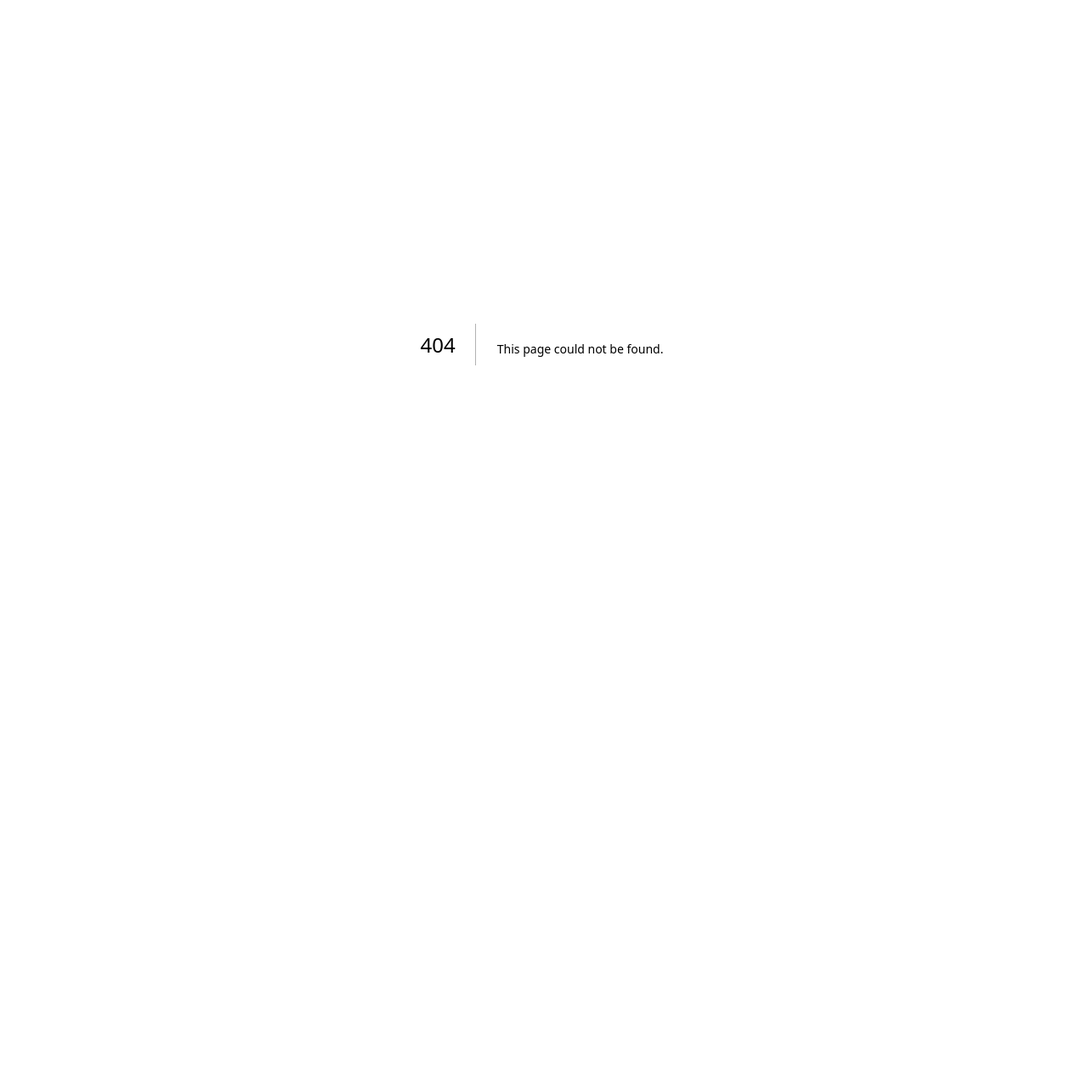
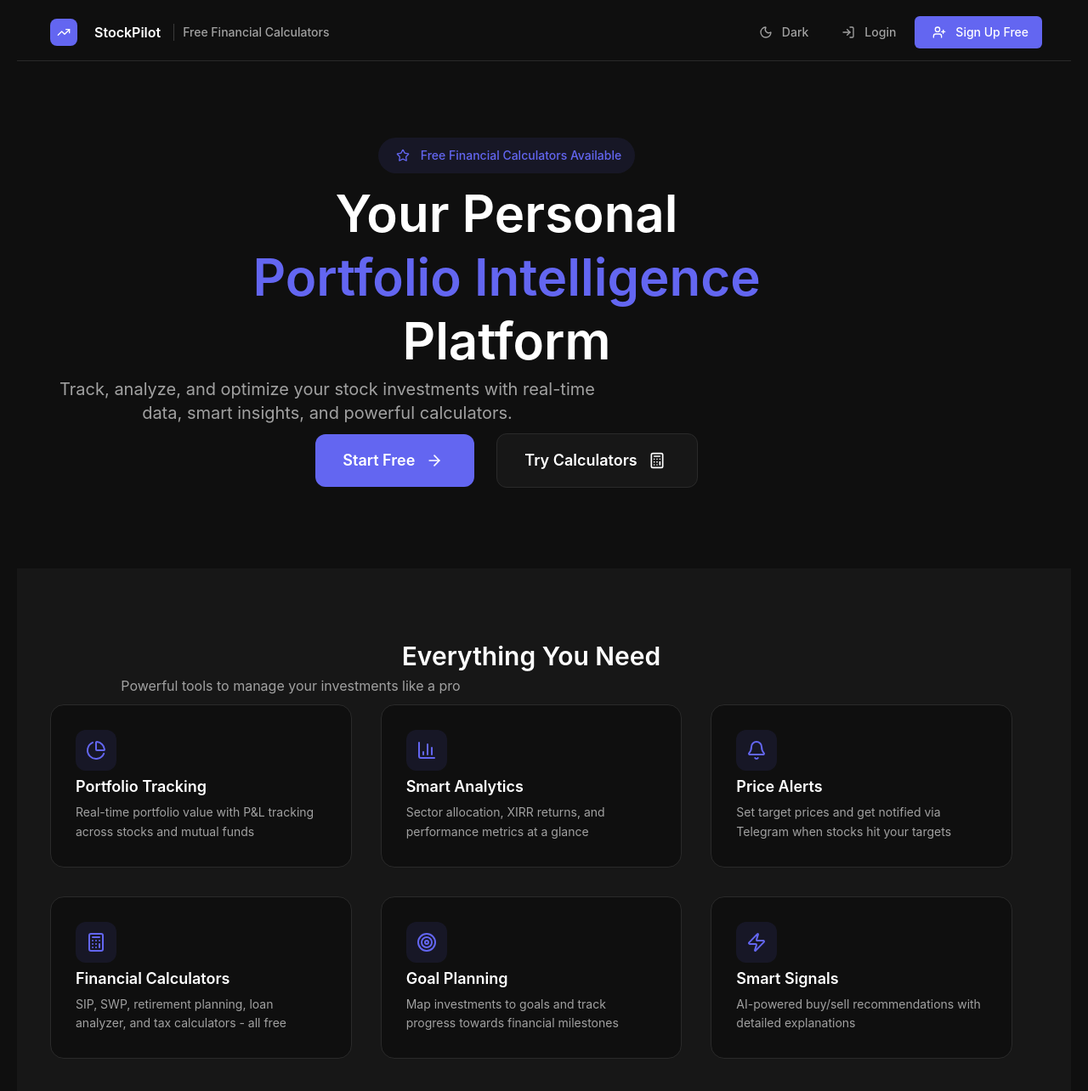
Before and after one commit to Mritunjaypratapsinghh/stockpilot, a Next.js app in the folder frontend/: page /landing in a window 1280 px wide. Before the commit this address had no page. Shown: the top 1284 px of the page at 85% size. Before the commit the page ends 820 px from the top, so only its background shows below. Built offline with nearby package versions, Linux system fonts and the light colour scheme.

Commit message:
feat: add public landing page for StockPilot
- Create /landing page with hero, features, calculators section, CTA
- Redirect non-logged users from / to /landing
- Landing page uses PublicNavbar with login/signup buttons
- Highlights free calculators as key feature

```diff
--- /dev/null
+++ b/frontend/src/app/landing/page.js
@@ -0,0 +1,134 @@
+'use client';
+import Link from 'next/link';
+import { TrendingUp, PieChart, Bell, Calculator, Shield, Zap, BarChart3, Target, ArrowRight, Check, Star, ChevronRight } from 'lucide-react';
+import PublicNavbar from '../../components/PublicNavbar';
+
+const features = [
+  { icon: PieChart, title: 'Portfolio Tracking', desc: 'Real-time portfolio value with P&L tracking across stocks and mutual funds' },
+  { icon: BarChart3, title: 'Smart Analytics', desc: 'Sector allocation, XIRR returns, and performance metrics at a glance' },
+  { icon: Bell, title: 'Price Alerts', desc: 'Set target prices and get notified via Telegram when stocks hit your targets' },
+  { icon: Calculator, title: 'Financial Calculators', desc: 'SIP, SWP, retirement planning, loan analyzer, and tax calculators - all free' },
+  { icon: Target, title: 'Goal Planning', desc: 'Map investments to goals and track progress towards financial milestones' },
+  { icon: Zap, title: 'Smart Signals', desc: 'AI-powered buy/sell recommendations with detailed explanations' },
+];
+
+const calculators = [
+  'Asset Allocation', 'SIP Step-up', 'StockPilot Score', 'Retirement Planner',
+  'SWP Generator', 'Loan Analyzer', 'Salary & Tax', 'Cashflow Planner'
+];
+
+export default function LandingPage() {
+  return (
+    <div className="min-h-screen bg-[var(--bg-primary)]">
+      <PublicNavbar />
+
+      {/* Hero */}
+      <section className="px-6 py-20 max-w-6xl mx-auto text-center">
+        <div className="inline-flex items-center gap-2 px-4 py-2 bg-[var(--accent)]/10 rounded-full text-[var(--accent)] text-sm font-medium mb-6">
+          <Star className="w-4 h-4" /> Free Financial Calculators Available
+        </div>
+        <h1 className="text-5xl md:text-6xl font-bold text-[var(--text-primary)] mb-6 leading-tight">
+          Your Personal<br />
+          <span className="text-[var(--accent)]">Portfolio Intelligence</span><br />
+          Platform
+        </h1>
+        <p className="text-xl text-[var(--text-secondary)] mb-10 max-w-2xl mx-auto">
+          Track, analyze, and optimize your stock investments with real-time data, smart insights, and powerful calculators.
+        </p>
+        <div className="flex items-center justify-center gap-4 flex-wrap">
+          <Link href="/login?signup=true" className="inline-flex items-center gap-2 px-8 py-4 bg-[var(--accent)] text-white rounded-xl font-semibold text-lg hover:opacity-90 transition-opacity">
+            Start Free <ArrowRight className="w-5 h-5" />
+          </Link>
+          <Link href="/calculators" className="inline-flex items-center gap-2 px-8 py-4 bg-[var(--bg-secondary)] text-[var(--text-primary)] rounded-xl font-semibold text-lg border border-[var(--border)] hover:bg-[var(--bg-tertiary)] transition-colors">
+            Try Calculators <Calculator className="w-5 h-5" />
+          </Link>
+        </div>
+      </section>
+
+      {/* Features */}
+      <section className="px-6 py-20 bg-[var(--bg-secondary)]">
+        <div className="max-w-6xl mx-auto">
+          <h2 className="text-3xl font-bold text-center text-[var(--text-primary)] mb-4">Everything You Need</h2>
+          <p className="text-center text-[var(--text-secondary)] mb-12 max-w-xl mx-auto">Powerful tools to manage your investments like a pro</p>
+          <div className="grid md:grid-cols-2 lg:grid-cols-3 gap-6">
+            {features.map((f, i) => (
+              <div key={i} className="p-6 bg-[var(--bg-primary)] rounded-2xl border border-[var(--border)] hover:border-[var(--accent)]/50 transition-colors">
+                <div className="w-12 h-12 rounded-xl bg-[var(--accent)]/10 flex items-center justify-center mb-4">
+                  <f.icon className="w-6 h-6 text-[var(--accent)]" />
+                </div>
+                <h3 className="text-lg font-semibold text-[var(--text-primary)] mb-2">{f.title}</h3>
+                <p className="text-[var(--text-secondary)] text-sm leading-relaxed">{f.desc}</p>
+              </div>
+            ))}
+          </div>
+        </div>
+      </section>
+
+      {/* Free Calculators */}
+      <section className="px-6 py-20">
+        <div className="max-w-6xl mx-auto">
+          <div className="flex flex-col lg:flex-row items-center gap-12">
+            <div className="flex-1">
+              <div className="inline-flex items-center gap-2 px-3 py-1 bg-green-500/10 rounded-full text-green-500 text-sm font-medium mb-4">
+                100% Free
+              </div>
+              <h2 className="text-3xl font-bold text-[var(--text-primary)] mb-4">Financial Calculators</h2>
+              <p className="text-[var(--text-secondary)] mb-6">
+                No signup required. Use our comprehensive suite of calculators to plan your finances better.
+              </p>
+              <div className="grid grid-cols-2 gap-3 mb-8">
+                {calculators.map((c, i) => (
+                  <div key={i} className="flex items-center gap-2 text-sm text-[var(--text-secondary)]">
+                    <Check className="w-4 h-4 text-green-500" /> {c}
+                  </div>
+                ))}
+              </div>
+              <Link href="/calculators" className="inline-flex items-center gap-2 text-[var(--accent)] font-semibold hover:underline">
+                Open Calculators <ChevronRight className="w-4 h-4" />
+              </Link>
+            </div>
+            <div className="flex-1 bg-[var(--bg-secondary)] rounded-2xl p-8 border border-[var(--border)]">
+              <div className="space-y-4">
+                {['SIP Step-up Calculator', 'Retirement Planner', 'Loan Analyzer'].map((name, i) => (
+                  <div key={i} className="flex items-center justify-between p-4 bg-[var(--bg-primary)] rounded-xl">
+                    <span className="font-medium text-[var(--text-primary)]">{name}</span>
+                    <ArrowRight className="w-4 h-4 text-[var(--text-muted)]" />
+                  </div>
+                ))}
+              </div>
+            </div>
+          </div>
+        </div>
+      </section>
+
+      {/* CTA */}
+      <section className="px-6 py-20 bg-[var(--accent)]">
+        <div className="max-w-3xl mx-auto text-center">
+          <h2 className="text-3xl font-bold text-white mb-4">Ready to Take Control?</h2>
+          <p className="text-white/80 mb-8">Join thousands of investors tracking their portfolios with StockPilot</p>
+          <Link href="/login?signup=true" className="inline-flex items-center gap-2 px-8 py-4 bg-white text-[var(--accent)] rounded-xl font-semibold text-lg hover:bg-white/90 transition-colors">
+            Create Free Account <ArrowRight className="w-5 h-5" />
+          </Link>
+        </div>
+      </section>
+
+      {/* Footer */}
+      <footer className="px-6 py-12 bg-[var(--bg-secondary)] border-t border-[var(--border)]">
+        <div className="max-w-6xl mx-auto flex flex-col md:flex-row items-center justify-between gap-6">
+          <div className="flex items-center gap-2">
+            <div className="w-8 h-8 rounded-lg bg-[var(--accent)] flex items-center justify-center">
+              <TrendingUp className="w-4 h-4 text-white" />
+            </div>
+            <span className="font-semibold text-[var(--text-primary)]">StockPilot</span>
+          </div>
+          <div className="flex items-center gap-6 text-sm text-[var(--text-secondary)]">
+            <Link href="/calculators" className="hover:text-[var(--text-primary)]">Calculators</Link>
+            <Link href="/login" className="hover:text-[var(--text-primary)]">Login</Link>
+            <Link href="/login?signup=true" className="hover:text-[var(--text-primary)]">Sign Up</Link>
+          </div>
+          <p className="text-sm text-[var(--text-muted)]">© 2026 StockPilot. All rights reserved.</p>
+        </div>
+      </footer>
+    </div>
+  );
+}
--- a/frontend/src/app/page.js
+++ b/frontend/src/app/page.js
@@ -24,25 +24,12 @@ export default function Dashboard() {
         })
         .finally(() => setLoading(false));
     } else {
-      setLoading(false);
+      window.location.href = '/landing';
     }
   }, []);
 
   if (!token) {
-    return (
-      <div className="min-h-screen bg-[var(--bg-primary)] flex items-center justify-center">
-        <div className="text-center">
-          <div className="w-16 h-16 mx-auto mb-6 rounded-2xl bg-[var(--accent)] flex items-center justify-center">
-            <TrendingUp className="w-8 h-8 text-white" />
-          </div>
-          <h1 className="text-3xl font-bold mb-3">StockPilot</h1>
-          <p className="text-[var(--text-secondary)] mb-8">Track your portfolio with real-time analytics</p>
-          <a href="/login" className="inline-flex items-center gap-2 px-6 py-3 bg-[var(--accent)] text-white rounded-lg font-medium hover:opacity-90">
-            Get Started <ArrowRight className="w-5 h-5" />
-          </a>
-        </div>
-      </div>
-    );
+    return null;
   }
 
   const fmt = (n) => n?.toLocaleString('en-IN', { maximumFractionDigits: 0 }) || '0';
```
